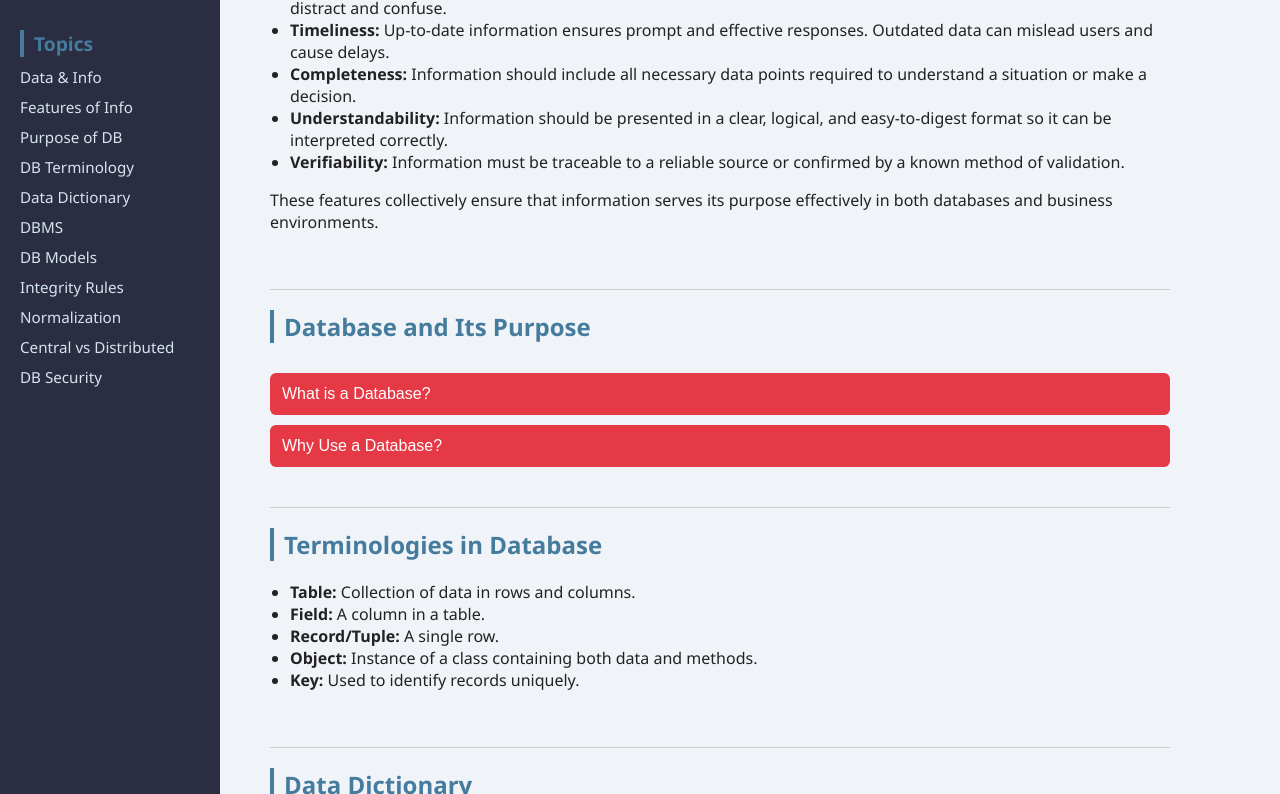
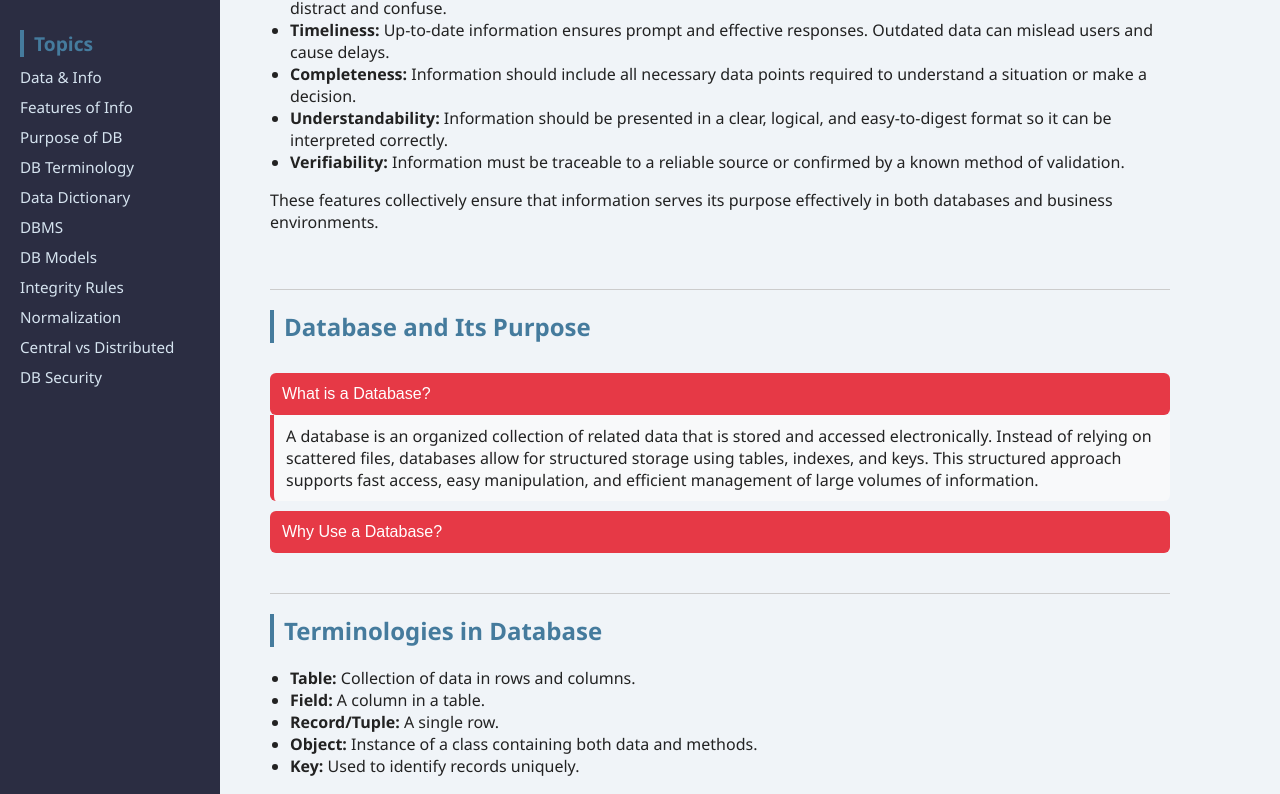
Before and after one commit to Prajwol-Basyal/Syllabus, a plain HTML site: page DbMS.html in a window 1280 px wide. Both pictures are taken after a click on the button "What is a Database?". Shown: the part 903-1697 px from the top of the page. Drawn offline with Linux system fonts and the light colour scheme.

Commit message:
Update DbMS.html

```diff
--- a/DbMS.html
+++ b/DbMS.html
@@ -335,5 +335,20 @@
       </ul>
     </section>
   </main>
+  <script>
+  const accButtons = document.querySelectorAll(".accordion-button");
+  accButtons.forEach(btn => {
+    btn.addEventListener("click", () => {
+      btn.classList.toggle("active");
+      const content = btn.nextElementSibling;
+      if (content.style.maxHeight) {
+        content.style.maxHeight = null;
+      } else {
+        content.style.maxHeight = content.scrollHeight + "px";
+      }
+    });
+  });
+</script>
+
 </body>
 </html>
```
